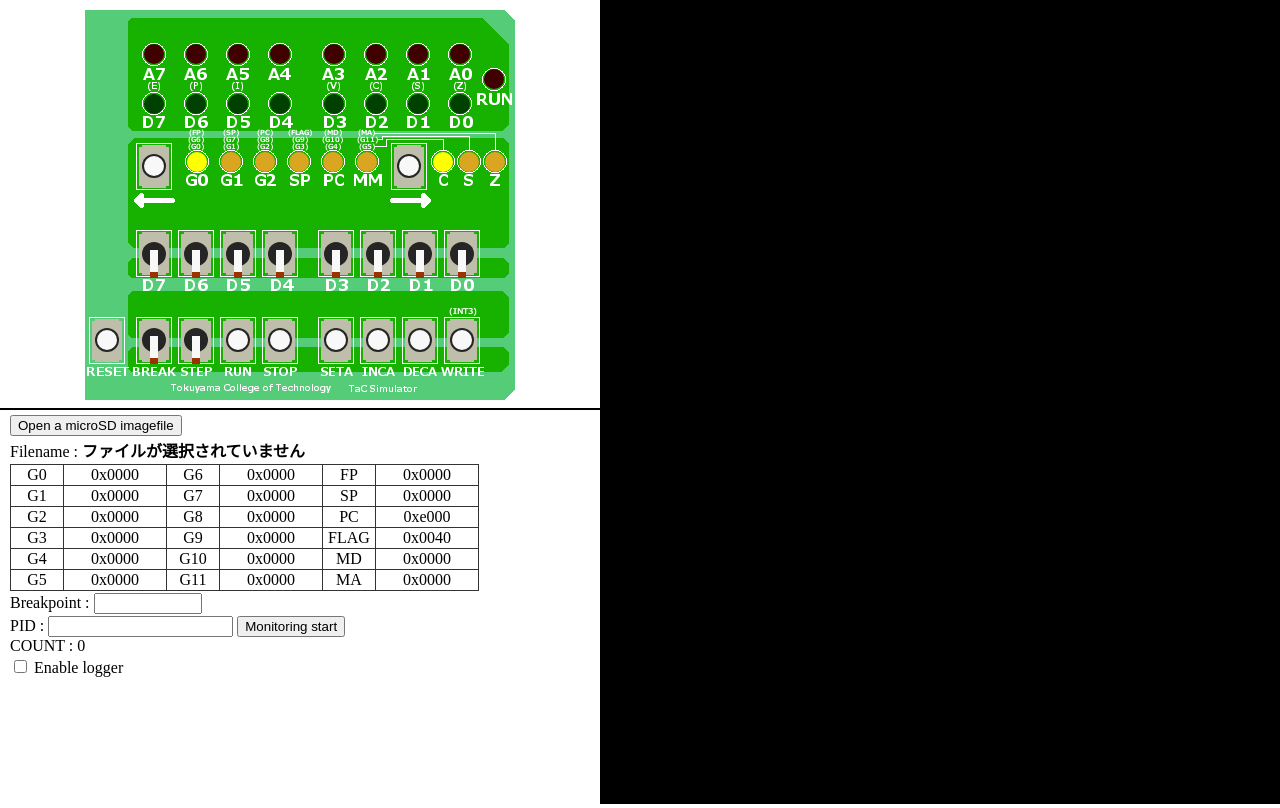
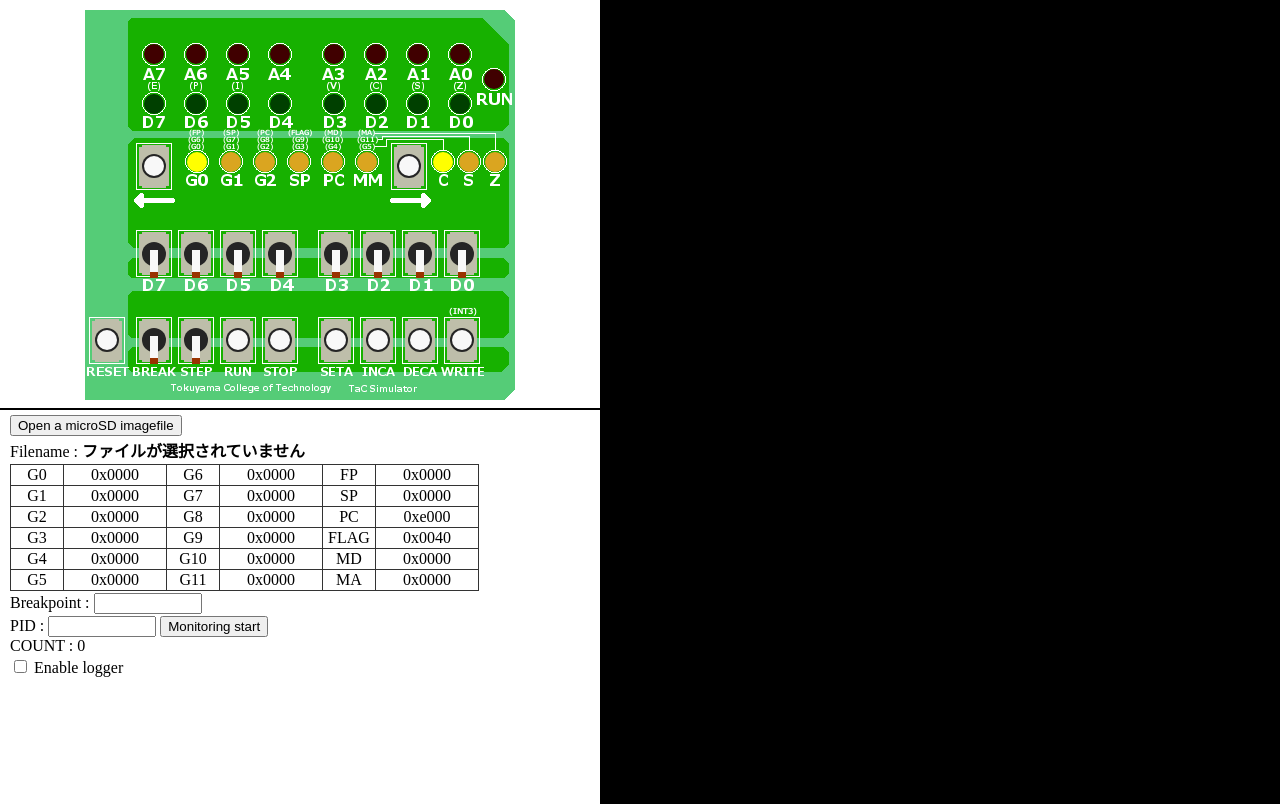
Before and after one commit to TacSimTeam/TacSimulator-TS, a website built with webpack: page public/index.html in a window 1280 px wide. Shown: the top 808 px of the page. Built offline with nearby package versions, Linux system fonts and the light colour scheme.

Commit message:
PID設定用テキストボックスの大きさ修正

```diff
--- a/public/style.css
+++ b/public/style.css
@@ -67,6 +67,10 @@ input#break-address {
   width: 100px;
 }
 
+input#pid-to-monitor {
+  width: 100px;
+}
+
 #reg-table {
   border-collapse: collapse;
 }
```
